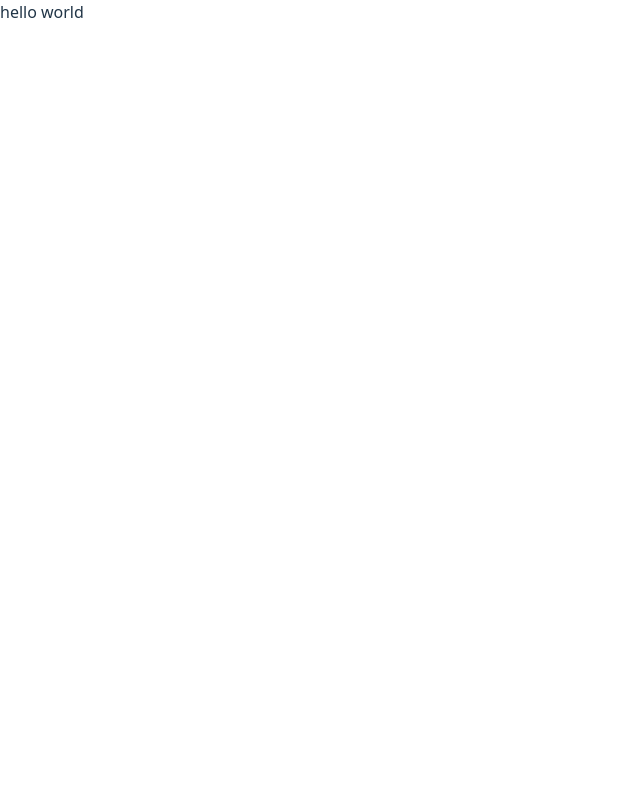
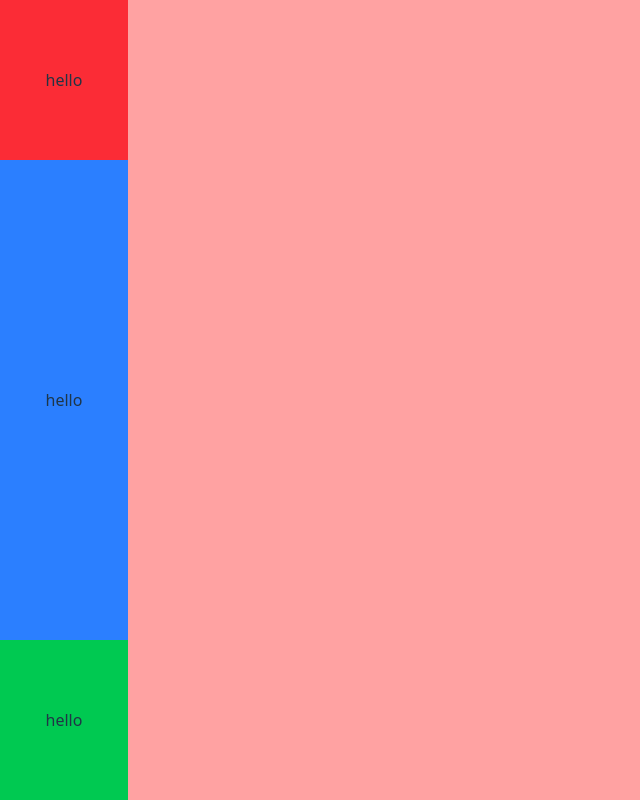
Before and after one commit to daniel-sitar/Portfolio, a Vue app in the folder portfolio/: page / in a window 1280 px wide. Shown: the whole page, without its empty margins (0-640 px from the left). Built offline with nearby package versions, Linux system fonts and the light colour scheme.

Commit message:
add basic structure at /

```diff
--- a/portfolio/src/App.vue
+++ b/portfolio/src/App.vue
@@ -5,5 +5,5 @@
 </template>
 
 <style scoped>
-
+@import "tailwindcss";
 </style>
--- a/portfolio/src/Views/HomeView.vue
+++ b/portfolio/src/Views/HomeView.vue
@@ -1,5 +1,31 @@
 <template>
     <div class="home">
-        <p>hello world</p>
+        <div class="bg-sky-500 h-screen w-screen grid grid-cols-10 grid-rows-10">
+            <div class="col-span-1 row-span-10 bg-dark-400">
+                <div class="h-full bg-purple-900 grid grid-cols-3 grid-rows-5">
+                    <div class="col-span-3 row-span-1 bg-red-500 items-center">
+                        <div class="flex items-center justify-center justify-items-center h-full">
+                            <p>hello</p>
+                        </div>
+                    </div>
+                    <div class="col-span-3 row-span-3 bg-blue-500">
+                        <div class="flex items-center justify-center justify-items-center h-full">
+                            <p>hello</p>
+                        </div>
+                    </div>
+                    <div class="col-span-3 row-span-1 bg-green-500">
+                        <div class="flex items-center justify-center justify-items-center h-full">
+                            <p>hello</p>
+                        </div>
+                    </div>
+                </div>
+            </div>
+            <div class="col-span-9 row-span-10 bg-red-300">
+
+            </div>
+        </div>
     </div>
 </template>
+<style>
+@import "tailwindcss";
+</style>
```
